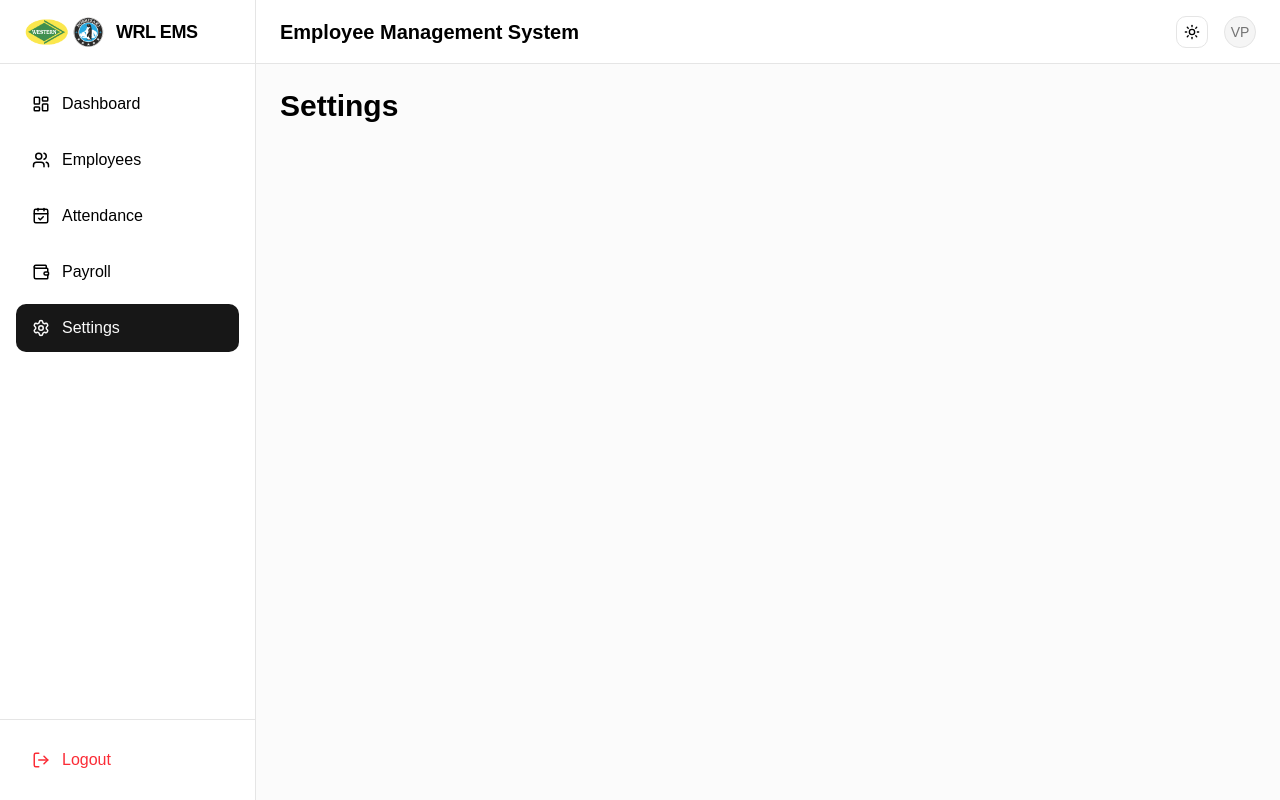
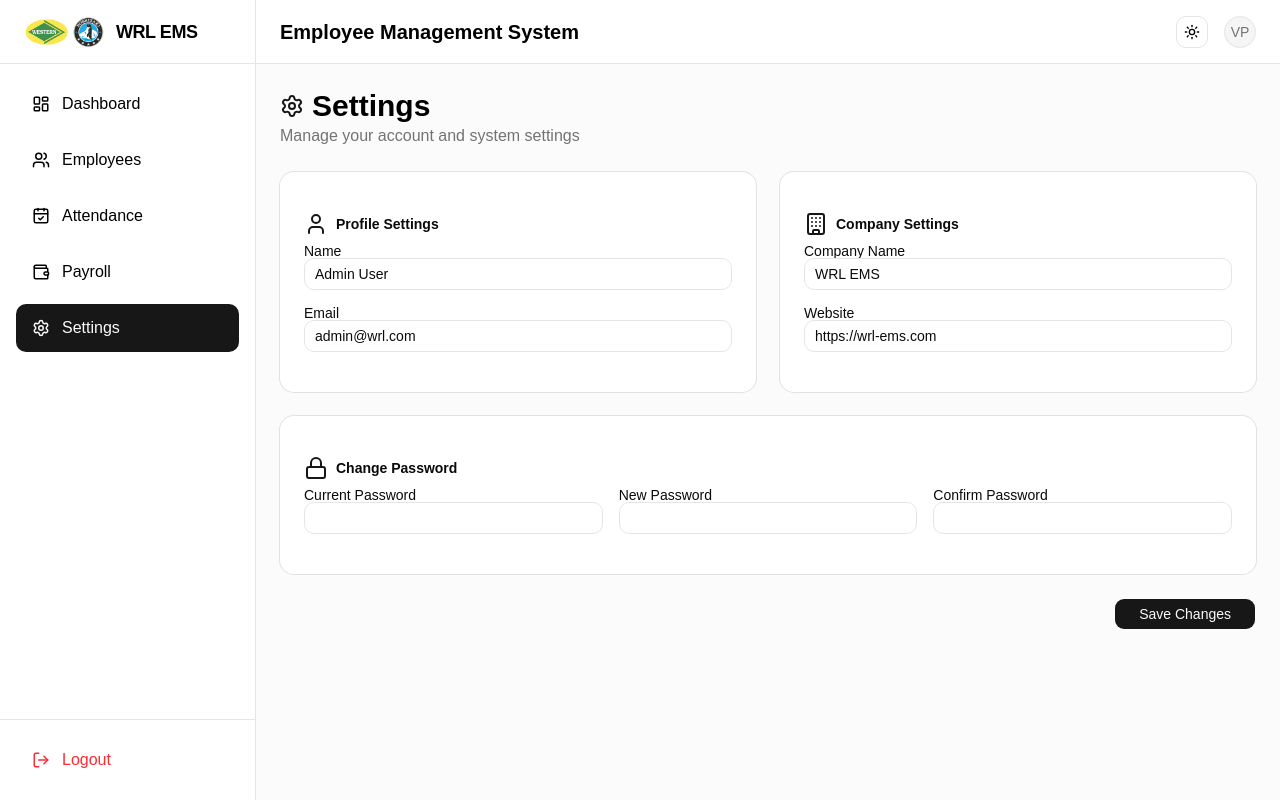
Before and after one commit to thecyberdevvarun/WRL-EMS-Dashboard, a React (Vite) app in the folder client/: page /settings in a window 1280 px wide. Built offline with nearby package versions, Linux system fonts and the light colour scheme.

Commit message:
Settings page UI completed

```diff
--- a/client/src/pages/Settings.jsx
+++ b/client/src/pages/Settings.jsx
@@ -1,9 +1,197 @@
+import { useState } from "react";
+
+import { Card, CardContent } from "@/components/ui/card";
+import { Button } from "@/components/ui/button";
+import { Input } from "@/components/ui/input";
+import { Label } from "@/components/ui/label";
+
+import {
+  Settings as SettingsIcon,
+  User,
+  Building,
+  Lock,
+} from "lucide-react";
+
 export default function Settings() {
+  const [profile, setProfile] = useState({
+    name: "Admin User",
+    email: "admin@wrl.com",
+  });
+
+  const [company, setCompany] = useState({
+    companyName: "WRL EMS",
+    website: "https://wrl-ems.com",
+  });
+
+  const [password, setPassword] = useState({
+    current: "",
+    new: "",
+    confirm: "",
+  });
+
+  // HANDLE PROFILE CHANGE
+  const handleProfileChange = (e) => {
+    setProfile({ ...profile, [e.target.name]: e.target.value });
+  };
+
+  // HANDLE COMPANY CHANGE
+  const handleCompanyChange = (e) => {
+    setCompany({ ...company, [e.target.name]: e.target.value });
+  };
+
+  // HANDLE PASSWORD CHANGE
+  const handlePasswordChange = (e) => {
+    setPassword({ ...password, [e.target.name]: e.target.value });
+  };
+
+  // SAVE (UI ONLY)
+  const handleSave = () => {
+    console.log("Saved Settings:", {
+      profile,
+      company,
+      password,
+    });
+  };
+
   return (
-    <div>
-      <h1 className="text-3xl font-bold">
-        Settings
-      </h1>
+    <div className="space-y-6">
+
+      {/* HEADER */}
+      <div>
+        <h1 className="text-3xl font-bold flex items-center gap-2">
+          <SettingsIcon className="text-primary" />
+          Settings
+        </h1>
+
+        <p className="text-muted-foreground">
+          Manage your account and system settings
+        </p>
+      </div>
+
+      {/* GRID */}
+      <div className="grid grid-cols-1 lg:grid-cols-2 gap-6">
+
+        {/* PROFILE */}
+        <Card>
+          <CardContent className="p-6 space-y-4">
+
+            <div className="flex items-center gap-2 mb-2">
+              <User className="text-primary" />
+              <h2 className="font-semibold">
+                Profile Settings
+              </h2>
+            </div>
+
+            <div>
+              <Label>Name</Label>
+              <Input
+                name="name"
+                value={profile.name}
+                onChange={handleProfileChange}
+              />
+            </div>
+
+            <div>
+              <Label>Email</Label>
+              <Input
+                name="email"
+                value={profile.email}
+                onChange={handleProfileChange}
+              />
+            </div>
+
+          </CardContent>
+        </Card>
+
+        {/* COMPANY */}
+        <Card>
+          <CardContent className="p-6 space-y-4">
+
+            <div className="flex items-center gap-2 mb-2">
+              <Building className="text-primary" />
+              <h2 className="font-semibold">
+                Company Settings
+              </h2>
+            </div>
+
+            <div>
+              <Label>Company Name</Label>
+              <Input
+                name="companyName"
+                value={company.companyName}
+                onChange={handleCompanyChange}
+              />
+            </div>
+
+            <div>
+              <Label>Website</Label>
+              <Input
+                name="website"
+                value={company.website}
+                onChange={handleCompanyChange}
+              />
+            </div>
+
+          </CardContent>
+        </Card>
+
+        {/* PASSWORD */}
+        <Card className="lg:col-span-2">
+          <CardContent className="p-6 space-y-4">
+
+            <div className="flex items-center gap-2 mb-2">
+              <Lock className="text-primary" />
+              <h2 className="font-semibold">
+                Change Password
+              </h2>
+            </div>
+
+            <div className="grid md:grid-cols-3 gap-4">
+
+              <div>
+                <Label>Current Password</Label>
+                <Input
+                  type="password"
+                  name="current"
+                  value={password.current}
+                  onChange={handlePasswordChange}
+                />
+              </div>
+
+              <div>
+                <Label>New Password</Label>
+                <Input
+                  type="password"
+                  name="new"
+                  value={password.new}
+                  onChange={handlePasswordChange}
+                />
+              </div>
+
+              <div>
+                <Label>Confirm Password</Label>
+                <Input
+                  type="password"
+                  name="confirm"
+                  value={password.confirm}
+                  onChange={handlePasswordChange}
+                />
+              </div>
+
+            </div>
+
+          </CardContent>
+        </Card>
+
+      </div>
+
+      {/* SAVE BUTTON */}
+      <div className="flex justify-end">
+        <Button onClick={handleSave} className="px-6">
+          Save Changes
+        </Button>
+      </div>
+
     </div>
   );
 }
```
